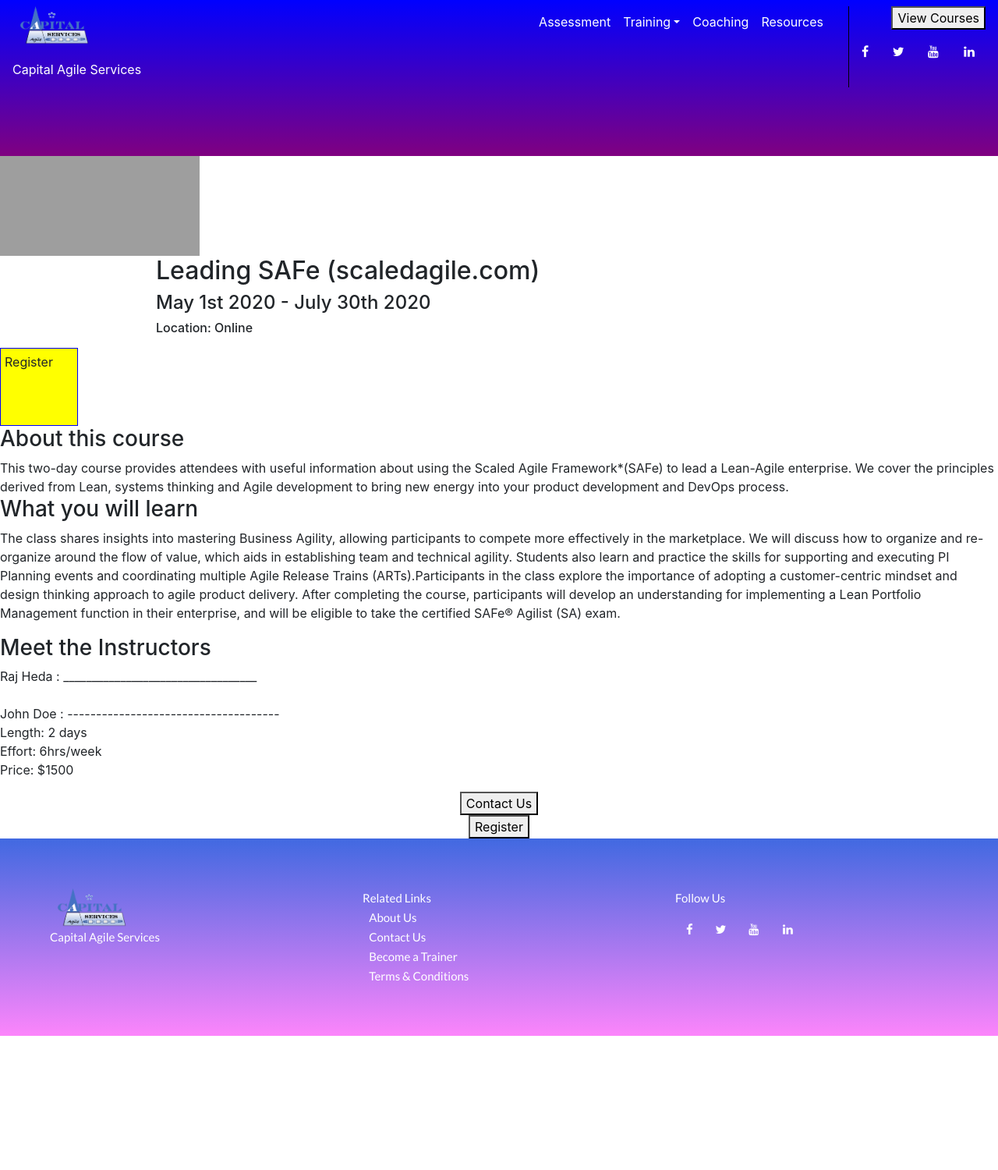
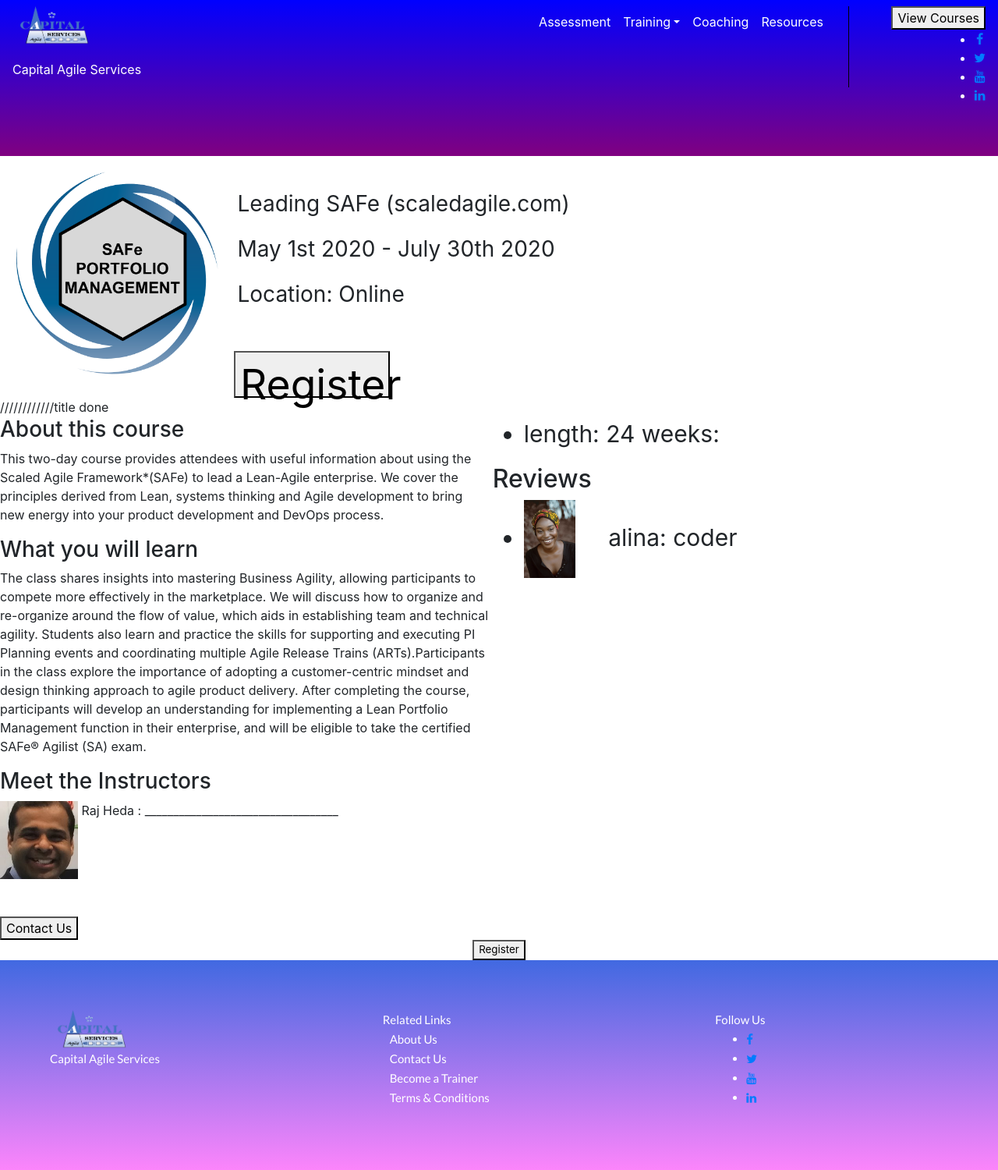
Before and after one commit to ckarjadi/capital_services, a Flask app: page /course_description in a window 1280 px wide. Shown: the whole page at 78% size. Before the commit the page ends 1328 px from the top, so only its background shows below. Run offline with Flask 2, Linux system fonts and the light colour scheme; some libraries are stand-ins or nearby versions; grey boxes are pictures that could not be loaded.

Commit message:
Basic formatting remaining

```diff
--- a/app/routes.py
+++ b/app/routes.py
@@ -12,7 +12,7 @@
 	"""
 	index render;
 	"""
-	title, page_title = 'Home', ''
+	title, page_title = 'Home', 'Welcome to Capital Agile Services'
 	template_name = 'body.html'
 	# posts = [
 	# 	{
@@ -32,7 +32,7 @@
 	"""
 	assessment render;
 	"""
-	title, page_title = 'Assessment', ''
+	title, page_title = 'Assessment', 'Assessment'
 	template_name = 'assessment.html'
 	kwargs = {'title': title, 'page_title': page_title}
 	return render_template(template_name, **kwargs)
@@ -98,6 +98,7 @@
 	title = 'Course Title'
 	template_name = 'course1.html'
 	kwargs = {'title': title}
+
 	return render_template (template_name, **kwargs)
 
 
@@ -116,7 +117,7 @@
 	"""
 	resources;
 	"""
-	title, page_title = 'Resources', ''
+	title, page_title = 'Resources', 'Resources'
 	template_name = 'resources.html'
 	kwargs = {'title': title, 'page_title': page_title}
 	return render_template(template_name, **kwargs)
--- a/app/static/course1.css
+++ b/app/static/course1.css
@@ -1,47 +1,118 @@
-.inner{
-	position: absolute;
-}
-.w160 {
-    width: 160ch;
+.title-left {
+
+	display: inline-block;
+	vertical-align: top;
+	width: 300px;
+	height: 300px;
 }
 
-
-.disc {
-	list-style-type: disc;
+.title-right {
+	display: inline-block;
+	vertical-align: top;
+	margin-top: 40px;
+	font-size: 28px;
+	font-style: bold;
+	font-color: black;
 }
 
-.pad {
-  padding-left: 30px;
+/*.title-title {
+	font-size: 100px;
+	font-style: bold;
+	font-color: blue;
+	text-align :right;
+}*/
+
+/*.title-date {
+
+    font-size: 20px;
+    font-style: bold;
+    text-align :right;
 }
 
-.center_button {
-	margin-left:auto;
-	margin-right:auto;
+.title-location {
+
+    font-size: 20px;
+    font-style: bold;
+
+}*/
+
+img {
+
+	max-width:100%;
+	max-height: 100%;
+
 }
 
-#wrapper {
-  display: flex;
-  align-items: center;
-  justify-content: center;
+.instructor-left {
+
+	display: inline-block;
+	vertical-align: top;
+	width: 100px;
+	height: 100px;
 }
 
-#register {
-	align-items: center ;
-	width: 100px;
-  	height: 100px;
-  	padding: 5px;
-  	border: 1px solid blue;
-  	background-color: yellow;
+.instructor-right {
+	display: inline-block;
+	text-align:right;
+}
 
+.title-button {
+
+	height:60px;
+	width: 200px;
+	font-size: 40pt;
+	margin-left: 300px;
+	margin-top: -50px;
+
+}
+
+.center-button {
+
+	font-size: 10pt;
+
+}
+
+.body-left {
+	width: 49%;
+	display: inline-block;
+	vertical-align: top;
+}
+
+.body-right {
+
+	display: inline-block;
+	vertical-align:top;
+	font-size: 30px;
+
+}
+
+/*content {
+
+	max-width:100%;
+	max-height: 100%;
+*/
+
+.wrapper {
+	/*max-width: 100%;
+	max-height: 100%;*/
+}
+
+button {
+	max-width: 100%;
+	max-height: 100%;
 
 
 }
 
-#span.b {
-  display: inline-block;
-  width: 100px;
-  height: 100px;
-  padding: 5px;
-  border: 1px solid blue;
-  background-color: yellow;
+.review-image-left {
+
+	display:inline-block;
+	width: 100px;
+	height: 100px;
+
 }
+
+.review-content-right {
+
+	display: inline-block;
+}
--- a/app/static/footer.css
+++ b/app/static/footer.css
@@ -33,7 +33,6 @@
 .footer_contact_us_link{
      cursor: pointer;
      margin-left: 3%;
-}
 
 ._12 {
     font-size: 1.2em;
--- a/app/templates/course1.html
+++ b/app/templates/course1.html
@@ -1,78 +1,99 @@
 {% include "header.html" %}
 {% block content %}
 <head>
-	<link rel="stylesheet" href="{{ url_for('static', filename='/course1.css') }}">
+  <link rel="stylesheet" href="{{ url_for('static', filename='course1.css') }}">
+  <style>
+  </style>
 </head>
-<div>
-	<!-- <div style='z-index: 10'> -->
-		<img src="{{url_for('static', filename='safe_logo.png')}}"
- 			style="width: 20vw; height: 10vw" "margin-top: 100px;">
+
+<div class="section-title">
+  <div class="title-left">
+   <img src="{{url_for('static', filename='custom-logo-safe-portfolio-management.png')}}">
   </div>
 
-	<div style='z-index: 2'>
-		<ul style="margin-left: 200px;">
-      <h2> Leading SAFe (scaledagile.com) </h2>
-      <h4> May 1st 2020 - July 30th 2020</h4>
-      <h6> Location: Online </h6>
-    </ul>
+  <div class="title-right">
+    <p>Leading SAFe (scaledagile.com) </p>
+    <p>May 1st 2020 - July 30th 2020</p>
+    <p>Location: Online </p>
   </div>
 
-  <div style = 'z-index: 5' "text-align: center" id="register">
-   Register
+  <div class="title-button">
+    <a href="/registration"><button>Register</button></a>
+  </div>
+</div>
+
+////////////title done
+
+<div class="general_body">
+  <div class="body-left">
+    <div class="content">
+      <h3> About this course </h3>
+      <p>This two-day course provides attendees with useful information about using the Scaled Agile Framework*(SAFe) to lead a Lean-Agile enterprise. We cover the principles derived from Lean, systems thinking and Agile development to bring new energy into your product development and DevOps process. </p>
+      <h3> What you will learn</h3>
+      <p>The class shares insights into mastering Business Agility, allowing participants to compete more effectively in the marketplace. We will discuss how to organize and re-organize around the flow of value, which aids in establishing team and technical agility. Students also learn and practice the skills for supporting and executing PI Planning events and coordinating multiple Agile Release Trains (ARTs).Participants in the class explore the importance of adopting a customer-centric mindset and design thinking approach to agile product delivery. After completing the course, participants will develop an understanding for implementing a Lean Portfolio Management function in their enterprise, and will be eligible to take the certified SAFe® Agilist (SA) exam. </p>
+    </div>
+
+    <div class="instructor">
+      <h3> Meet the Instructors </h3>
+
+      <div class="instructor-left">
+        <img src="{{url_for('static', filename='Raj.jpg')}}">
+      </div>
+
+        <div class="instructor-right">
+          <p>Raj Heda : __________________________________</p>
+          </br>
+        </div>
+    </div>
+  </div>
+
+  <div class="body-right">
+    <ul>
+      <li>
+        <span class="info-key">length: </span>
+        <span class="info-val">24 weeks: </span>
+      </li>
+    </ul>
+
+  <div class="reviews">
+
+      <h2>Reviews</h2>
+
+    <ul>
+      <li>
+
+        <div class="review-image-left">
+          <img src="{{url_for('static', filename='face3.jpg')}}">
+        </div>
+
+        <div class="review-content-right">
+        alina: coder
+        </div>
+
+      </li>
+    </ul>
+
   </div>
 
 
 
-      <div class="leftside" style="display: inline-block" "margin-left: 10px;">
 
-          <span class="key"><h3> About this course </h3>
-            <ul>This two-day course provides attendees with useful information about using the Scaled Agile Framework*(SAFe) to lead a Lean-Agile enterprise. We cover the principles derived from Lean, systems thinking and Agile development to bring new energy into your product development and DevOps process.
-
-            <h3> What you will learn</h3>
-            The class shares insights into mastering Business Agility, allowing participants to compete more effectively in the marketplace. We will discuss how to organize and re-organize around the flow of value, which aids in establishing team and technical agility. Students also learn and practice the skills for supporting and executing PI Planning events and coordinating multiple Agile Release Trains (ARTs).Participants in the class explore the importance of adopting a customer-centric mindset and design thinking approach to agile product delivery. After completing the course, participants will develop an understanding for implementing a Lean Portfolio Management function in their enterprise, and will be eligible to take the certified SAFe® Agilist (SA) exam.</span>
-
-      </ul>
-      </div>
-
-      <div>
-        <h3> Meet the Instructors </h3>
-        Raj Heda : __________________________________
-        <br/>
-        <br/>
-        John Doe : -------------------------------------
 
     </div>
-
-        </ul>
-
-      <div class="rightside" style="display: inline-block">
-
-        <div class="rightside-top">
-         <ul>
-          <li>
-            <span class="key">Length:</span>
-            <span class="value">2 days</span>
-          </li>
-           <li>
-            <span class="key">Effort:</span>
-            <span class="value">6hrs/week</span>
-          </li>
-            <li>
-            <span class="key">Price:</span>
-            <span class="value">$1500</span>
-          </li>
-          </ul>
+  </div>
   </div>
 </div>
 
-	</div>
-	<div style='z-index: 3' id="wrapper">
+</br>
+</br>
+
+<div class="wrapper">
   <button onclick="window.location.href = '/contact_us';">Contact Us</button>
 </div>
-</div>
 
- <div class="w3-bar" style='z-index: 3' id="wrapper">
-  <button class="w3-button w3-right">Register</button>
+
+<div class= "center-button" align=center>
+  <a href="/registration"><button>Register</button></a>
 </div>
 
 {% endblock %}
```
Also changed, not shown: app/templates/course1b.html (added, +94 -0 lines), 4 other files. Lines whose indentation alone changed are shown as unchanged.
